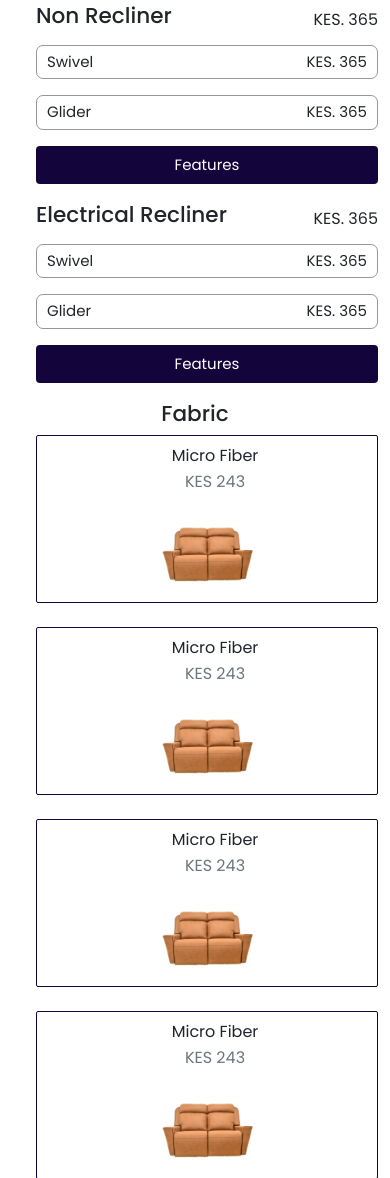
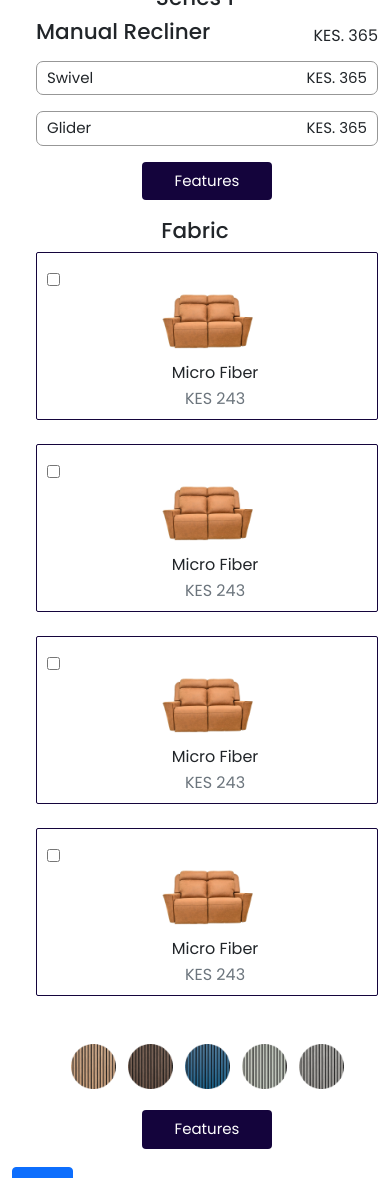
Before and after one commit to mhdkashif07/upmega, a plain HTML site: page product.html in a window 390 px wide. Shown: the part 822-2000 px from the top of the page. Drawn offline with nearby package versions, Linux system fonts and the light colour scheme.

Commit message:
change images with colors

```diff
--- a/index.css
+++ b/index.css
@@ -125,7 +125,7 @@ ul {
   }
 
   & .navbar-brand img {
-    width: 120px;
+    width: 170px;
   }
 
   & .navbar-nav li {
@@ -424,7 +424,7 @@ ul {
 
     & .deep-footer {
       & img {
-        width: 120px;
+        width: 150px;
       }
 
       & .social-icons {
@@ -486,7 +486,8 @@ ul {
 
   .carouselExampleCaptions {
     & img {
-      height: 400px;
+      height: 600px;
+      object-fit: contain;
     }
   }
 
@@ -552,10 +553,10 @@ ul {
   & .modal-button {
     background-color: #14043c !important;
     color: white !important;
-    width: 100%;
     border: none;
     font-size: 15px;
     padding: 8px 10px;
+    width: 130px;
   }
 
   .product-box {
@@ -566,6 +567,7 @@ ul {
     border: 1px solid #14043c !important;
     border-radius: 2px;
     opacity: 1;
+    position: relative;
   }
 
   .product-image {
@@ -579,4 +581,48 @@ ul {
   .container-fluid {
     padding: 0;
   }
+
+  & .sofa-checkbox {
+    position: absolute;
+    top: 20px;
+    left: 10px;
+  }
+
+
+  .color-options {
+    display: flex;
+    justify-content: center;
+    margin-top: 20px;
 }
+
+.carousel-item.active {
+  background-color: transparent !important;
+}
+
+.color-option {
+    /* width: 40px; */
+    height: 54px;
+    border-radius: 50%;
+    margin: 0 2px;
+    cursor: pointer;
+    border: 2px solid transparent;
+    transition: border 0.3s;
+    padding: 2px;
+
+    img{
+      width: 45px;
+      height: 45px;
+    }
+}
+
+.color-option:hover,
+.color-option.selected {
+    border: 2px solid #000;
+}
+
+.color-red { background-color: #FF0000; }
+.color-blue { background-color: #0000FF; }
+.color-green { background-color: #00FF00; }
+.color-yellow { background-color: #FFFF00; }
+.color-black { background-color: #000000; }
+}
--- a/product.html
+++ b/product.html
@@ -165,27 +165,15 @@
             >
               <div class="carousel-inner">
                 <div class="carousel-item active">
-                  <img
-                    src="./assets/recliner-product.svg"
-                    class="d-block w-100"
-                    alt="..."
-                  />
+                  <div class="carousel-item active">
+                    <img
+                      id="productImage"
+                      src="./assets/recliner-product.svg"
+                      class="d-block w-100"
+                      alt="Product Image"
+                    />
+                  </div>
                 </div>
-                <div class="carousel-item">
-                  <img
-                    src="./assets/section-2-2.jpg"
-                    class="d-block w-100"
-                    alt="img"
-                  />
-                </div>
-                <div class="carousel-item">
-                  <img
-                    src="./assets/section-2-3.jpg"
-                    class="d-block w-100"
-                    alt="img"
-                  />
-                </div>
-                <!-- Additional Carousel Items -->
               </div>
               <button
                 class="carousel-control-prev"
@@ -242,6 +230,41 @@
                   <span>KES. <span class="product-price">365</span> </span>
                 </div>
                 <!-- Button trigger modal -->
+                <div class="product-feature-btn d-flex justify-content-center">
+                  <button
+                    type="button"
+                    class="btn btn-primary modal-button mt-3 mb-3"
+                    data-bs-toggle="modal"
+                    data-bs-target="#exampleModal"
+                  >
+                    Features
+                  </button>
+                </div>
+              </div>
+              <!-- <div class="form-check">
+                <div
+                  class="product-type d-flex justify-content-between align-items-center mb-2"
+                >
+                  <h4>Non Recliner</h4>
+                  <span>KES. <span class="product-price">365</span> </span>
+                </div>
+
+                <div
+                  class="form-check-label d-flex justify-content-between align-items-center mb-3"
+                  for="manualRecliner"
+                >
+                  <div>Swivel</div>
+                  <span>KES. <span class="product-price">365</span> </span>
+                </div>
+
+                <div
+                  class="form-check-label d-flex justify-content-between align-items-center"
+                  for="manualRecliner"
+                >
+                  <div>Glider</div>
+                  <span>KES. <span class="product-price">365</span> </span>
+                </div>
+
                 <button
                   type="button"
                   class="btn btn-primary modal-button mt-3 mb-3"
@@ -251,7 +274,7 @@
                   Features
                 </button>
 
-                <!-- Modal -->
+
                 <div
                   class="modal fade"
                   id="exampleModal"
@@ -288,12 +311,12 @@
                     </div>
                   </div>
                 </div>
-              </div>
-              <div class="form-check">
+              </div> -->
+              <!-- <div class="form-check">
                 <div
                   class="product-type d-flex justify-content-between align-items-center mb-2"
                 >
-                  <h4>Non Recliner</h4>
+                  <h4>Electrical Recliner</h4>
                   <span>KES. <span class="product-price">365</span> </span>
                 </div>
 
@@ -312,7 +335,7 @@
                   <div>Glider</div>
                   <span>KES. <span class="product-price">365</span> </span>
                 </div>
-                <!-- Button trigger modal -->
+
                 <button
                   type="button"
                   class="btn btn-primary modal-button mt-3 mb-3"
@@ -322,7 +345,7 @@
                   Features
                 </button>
 
-                <!-- Modal -->
+
                 <div
                   class="modal fade"
                   id="exampleModal"
@@ -359,78 +382,7 @@
                     </div>
                   </div>
                 </div>
-              </div>
-              <div class="form-check">
-                <div
-                  class="product-type d-flex justify-content-between align-items-center mb-2"
-                >
-                  <h4>Electrical Recliner</h4>
-                  <span>KES. <span class="product-price">365</span> </span>
-                </div>
-
-                <div
-                  class="form-check-label d-flex justify-content-between align-items-center mb-3"
-                  for="manualRecliner"
-                >
-                  <div>Swivel</div>
-                  <span>KES. <span class="product-price">365</span> </span>
-                </div>
-
-                <div
-                  class="form-check-label d-flex justify-content-between align-items-center"
-                  for="manualRecliner"
-                >
-                  <div>Glider</div>
-                  <span>KES. <span class="product-price">365</span> </span>
-                </div>
-                <!-- Button trigger modal -->
-                <button
-                  type="button"
-                  class="btn btn-primary modal-button mt-3 mb-3"
-                  data-bs-toggle="modal"
-                  data-bs-target="#exampleModal"
-                >
-                  Features
-                </button>
-
-                <!-- Modal -->
-                <div
-                  class="modal fade"
-                  id="exampleModal"
-                  tabindex="-1"
-                  aria-labelledby="exampleModalLabel"
-                  aria-hidden="true"
-                >
-                  <div class="modal-dialog">
-                    <div class="modal-content">
-                      <div class="modal-header">
-                        <h5 class="modal-title" id="exampleModalLabel">
-                          Modal title
-                        </h5>
-                        <button
-                          type="button"
-                          class="btn-close"
-                          data-bs-dismiss="modal"
-                          aria-label="Close"
-                        ></button>
-                      </div>
-                      <div class="modal-body">...</div>
-                      <div class="modal-footer">
-                        <button
-                          type="button"
-                          class="btn btn-secondary"
-                          data-bs-dismiss="modal"
-                        >
-                          Close
-                        </button>
-                        <button type="button" class="btn btn-primary">
-                          Save changes
-                        </button>
-                      </div>
-                    </div>
-                  </div>
-                </div>
-              </div>
+              </div> -->
 
               <!-- fabric selection -->
               <h4 class="text-center mt">Fabric</h4>
@@ -443,17 +395,24 @@
                         <div
                           class="product-details d-flex flex-column align-items-center"
                         >
+                          <div>
+                            <input
+                              type="checkbox"
+                              class="sofa-checkbox"
+                              name="product-selection"
+                            />
+                            <img
+                              src="./assets/s2.png"
+                              alt="Product Image"
+                              class="product-image img-fluid"
+                            />
+                          </div>
                           <div class="product-info d-flex flex-column ms-3">
                             <span class="product-name">Micro Fiber</span>
                             <span class="product-price text-muted"
                               >KES 243</span
                             >
                           </div>
-                          <img
-                            src="./assets/s2.png"
-                            alt="Product Image"
-                            class="product-image img-fluid"
-                          />
                         </div>
                       </div>
                     </div>
@@ -464,17 +423,24 @@
                         <div
                           class="product-details d-flex flex-column align-items-center"
                         >
+                          <div>
+                            <input
+                              type="checkbox"
+                              class="sofa-checkbox"
+                              name="product-selection"
+                            />
+                            <img
+                              src="./assets/s2.png"
+                              alt="Product Image"
+                              class="product-image img-fluid"
+                            />
+                          </div>
                           <div class="product-info d-flex flex-column ms-3">
                             <span class="product-name">Micro Fiber</span>
                             <span class="product-price text-muted"
                               >KES 243</span
                             >
                           </div>
-                          <img
-                            src="./assets/s2.png"
-                            alt="Product Image"
-                            class="product-image img-fluid"
-                          />
                         </div>
                       </div>
                     </div>
@@ -487,17 +453,24 @@
                         <div
                           class="product-details d-flex flex-column align-items-center"
                         >
+                          <div>
+                            <input
+                              type="checkbox"
+                              class="sofa-checkbox"
+                              name="product-selection"
+                            />
+                            <img
+                              src="./assets/s2.png"
+                              alt="Product Image"
+                              class="product-image img-fluid"
+                            />
+                          </div>
                           <div class="product-info d-flex flex-column ms-3">
                             <span class="product-name">Micro Fiber</span>
                             <span class="product-price text-muted"
                               >KES 243</span
                             >
                           </div>
-                          <img
-                            src="./assets/s2.png"
-                            alt="Product Image"
-                            class="product-image img-fluid"
-                          />
                         </div>
                       </div>
                     </div>
@@ -508,69 +481,83 @@
                         <div
                           class="product-details d-flex flex-column align-items-center"
                         >
+                          <div>
+                            <input
+                              type="checkbox"
+                              class="sofa-checkbox"
+                              name="product-selection"
+                            />
+                            <img
+                              src="./assets/s2.png"
+                              alt="Product Image"
+                              class="product-image img-fluid"
+                            />
+                          </div>
                           <div class="product-info d-flex flex-column ms-3">
                             <span class="product-name">Micro Fiber</span>
                             <span class="product-price text-muted"
                               >KES 243</span
                             >
                           </div>
-                          <img
-                            src="./assets/s2.png"
-                            alt="Product Image"
-                            class="product-image img-fluid"
-                          />
                         </div>
                       </div>
                     </div>
                   </div>
                 </div>
 
-                <!-- Button trigger modal -->
-                <button
-                  type="button"
-                  class="btn btn-primary modal-button mt-3 mb-3"
-                  data-bs-toggle="modal"
-                  data-bs-target="#exampleModal"
-                >
-                  Features
-                </button>
-
-                <!-- Modal -->
-                <div
-                  class="modal fade"
-                  id="exampleModal"
-                  tabindex="-1"
-                  aria-labelledby="exampleModalLabel"
-                  aria-hidden="true"
-                >
-                  <div class="modal-dialog">
-                    <div class="modal-content">
-                      <div class="modal-header">
-                        <h5 class="modal-title" id="exampleModalLabel">
-                          Modal title
-                        </h5>
-                        <button
-                          type="button"
-                          class="btn-close"
-                          data-bs-dismiss="modal"
-                          aria-label="Close"
-                        ></button>
-                      </div>
-                      <div class="modal-body">...</div>
-                      <div class="modal-footer">
-                        <button
-                          type="button"
-                          class="btn btn-secondary"
-                          data-bs-dismiss="modal"
-                        >
-                          Close
-                        </button>
-                        <button type="button" class="btn btn-primary">
-                          Save changes
-                        </button>
-                      </div>
+                <div class="container">
+                  <div class="color-options">
+                    <div
+                      class="color-option"
+                      data-image-src="./assets/s1 (1).png"
+                    >
+                      <img
+                        src="./assets/ligth-brown.png"
+                        alt="Light Brown Color"
+                        class="color-thumbnail"
+                      />
+                    </div>
+                    <div class="color-option" data-image-src="./assets/s2.png">
+                      <img
+                        src="./assets/dark-brown.png"
+                        alt="Dark Brown Color"
+                        class="color-thumbnail"
+                      />
+                    </div>
+                    <div class="color-option" data-image-src="./assets/s3.png">
+                      <img
+                        src="./assets/blue.png"
+                        alt="Beige Color"
+                        class="color-thumbnail"
+                      />
+                    </div>
+                    <div class="color-option" data-image-src="./assets/s4.png">
+                      <img
+                        src="./assets/silver.png"
+                        alt="Tan Color"
+                        class="color-thumbnail"
+                      />
+                    </div>
+                    <div class="color-option" data-image-src="./assets/s5.png">
+                      <img
+                        src="./assets/gray.png"
+                        alt="Cream Color"
+                        class="color-thumbnail"
+                      />
                     </div>
                   </div>
+                </div>
+
+                <!-- Button trigger modal -->
+                <div class="product-feature-btn d-flex justify-content-center">
+                  <button
+                    type="button"
+                    class="btn btn-primary modal-button mt-3 mb-3"
+                    data-bs-toggle="modal"
+                    data-bs-target="#exampleModal"
+                  >
+                    Features
+                  </button>
                 </div>
               </div>
 
@@ -579,6 +566,42 @@
                   Next
                 </button>
               </div>
+            </div>
+          </div>
+        </div>
+      </div>
+
+      <!-- Modal -->
+      <div
+        class="modal fade"
+        id="exampleModal"
+        tabindex="-1"
+        aria-labelledby="exampleModalLabel"
+        aria-hidden="true"
+      >
+        <div class="modal-dialog">
+          <div class="modal-content">
+            <div class="modal-header">
+              <h5 class="modal-title" id="exampleModalLabel">Modal title</h5>
+              <button
+                type="button"
+                class="btn-close"
+                data-bs-dismiss="modal"
+                aria-label="Close"
+              ></button>
+            </div>
+            <div class="modal-body">...</div>
+            <div class="modal-footer">
+              <button
+                type="button"
+                class="btn btn-secondary"
+                data-bs-dismiss="modal"
+              >
+                Close
+              </button>
+              <button type="button" class="btn btn-primary">
+                Save changes
+              </button>
             </div>
           </div>
         </div>
@@ -618,6 +641,42 @@
             .classList.add("active-step");
         }
       }
+
+      // Get all checkboxes with the class 'sofa-checkbox'
+      const checkboxes = document.querySelectorAll(".sofa-checkbox");
+
+      // Add an event listener to each checkbox
+      checkboxes.forEach((checkbox) => {
+        checkbox.addEventListener("change", function () {
+          // If the checkbox is checked
+          if (this.checked) {
+            // Uncheck all other checkboxes
+            checkboxes.forEach((cb) => {
+              if (cb !== this) {
+                cb.checked = false;
+              }
+            });
+          }
+        });
+      });
+
+      // Get the image element and all color options
+      const productImage = document.getElementById("productImage");
+      const colorOptions = document.querySelectorAll(".color-option");
+
+      // Add click event listeners to each color option
+      colorOptions.forEach((option) => {
+        option.addEventListener("click", function () {
+          // Change the image source to the one associated with the clicked color
+          productImage.src = this.getAttribute("data-image-src");
+
+          // Remove 'selected' class from all options
+          colorOptions.forEach((opt) => opt.classList.remove("selected"));
+
+          // Add 'selected' class to the clicked option
+          this.classList.add("selected");
+        });
+      });
     </script>
 
     <script src="./script.js"></script>
```
Also changed, not shown: assets/blue.png (added), assets/dark-brown.png (added), assets/gray.png (added), assets/ligth-brown.png (added), assets/silver.png (added).
